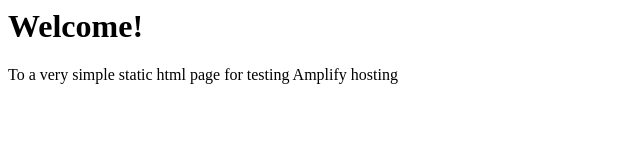
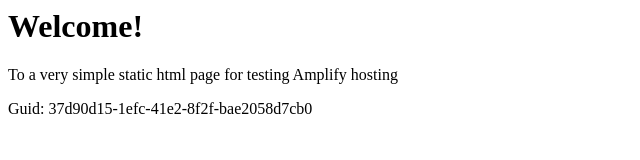
Before and after one commit to aws-aemilia-bah/Github-PR-Commit-Integration-Test-DoNotTouch-v0-preprod-me-south-1, a website: page src/index.html in a window 1280 px wide. Shown: the whole page, without its empty margins (0-640 px from the left). Drawn offline with Linux system fonts and the light colour scheme.

Commit message:
commit from integ tests

```diff
--- a/src/index.html
+++ b/src/index.html
@@ -1,3 +1,5 @@
+
+
 <html lang="en">
 
 <head>
@@ -10,6 +12,6 @@
 <body>
     <h1>Welcome!</h1>
     <p>To a very simple static html page for testing Amplify hosting</p>
-</body>
+    <p>Guid: 37d90d15-1efc-41e2-8f2f-bae2058d7cb0</p></body>
 
 </html>
```
